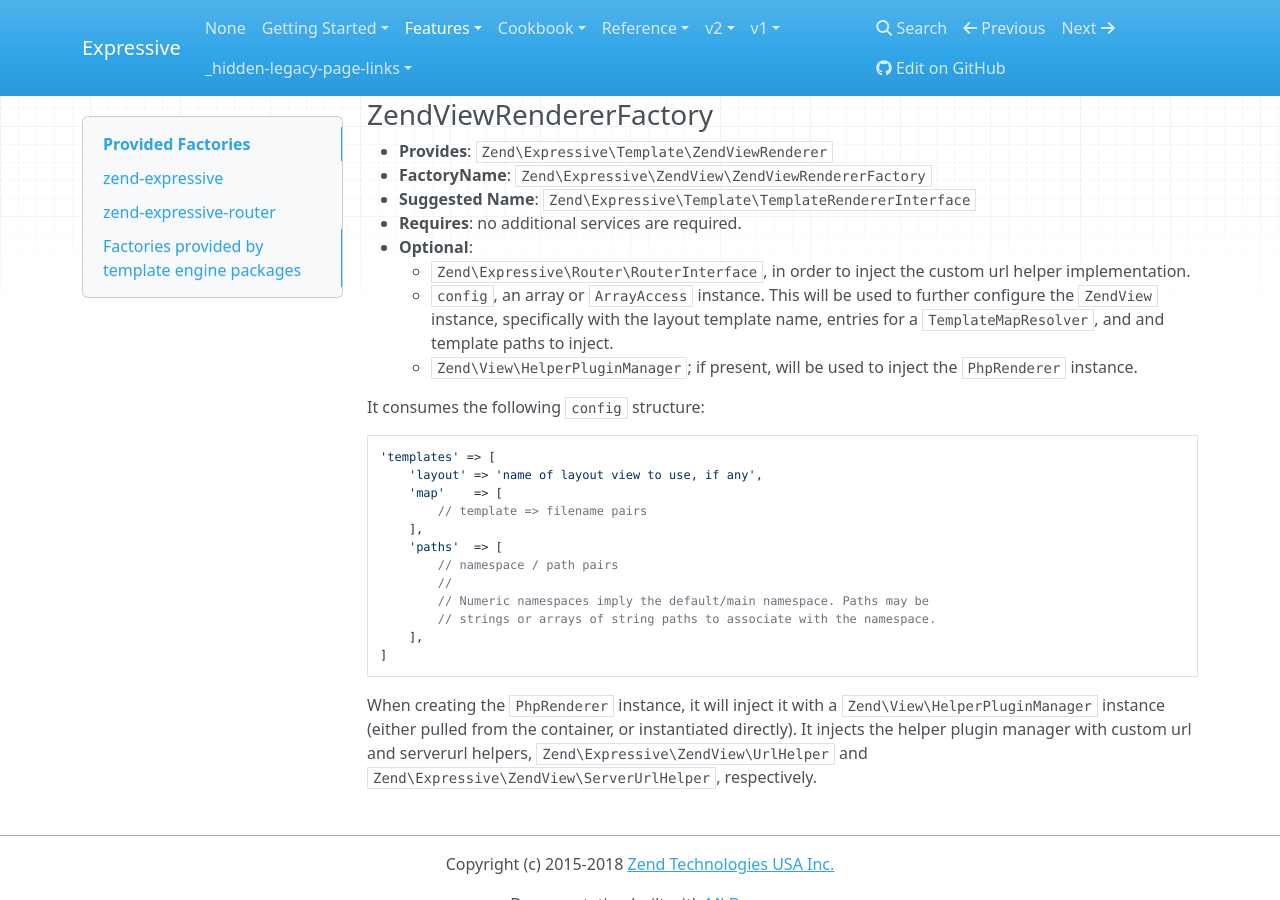
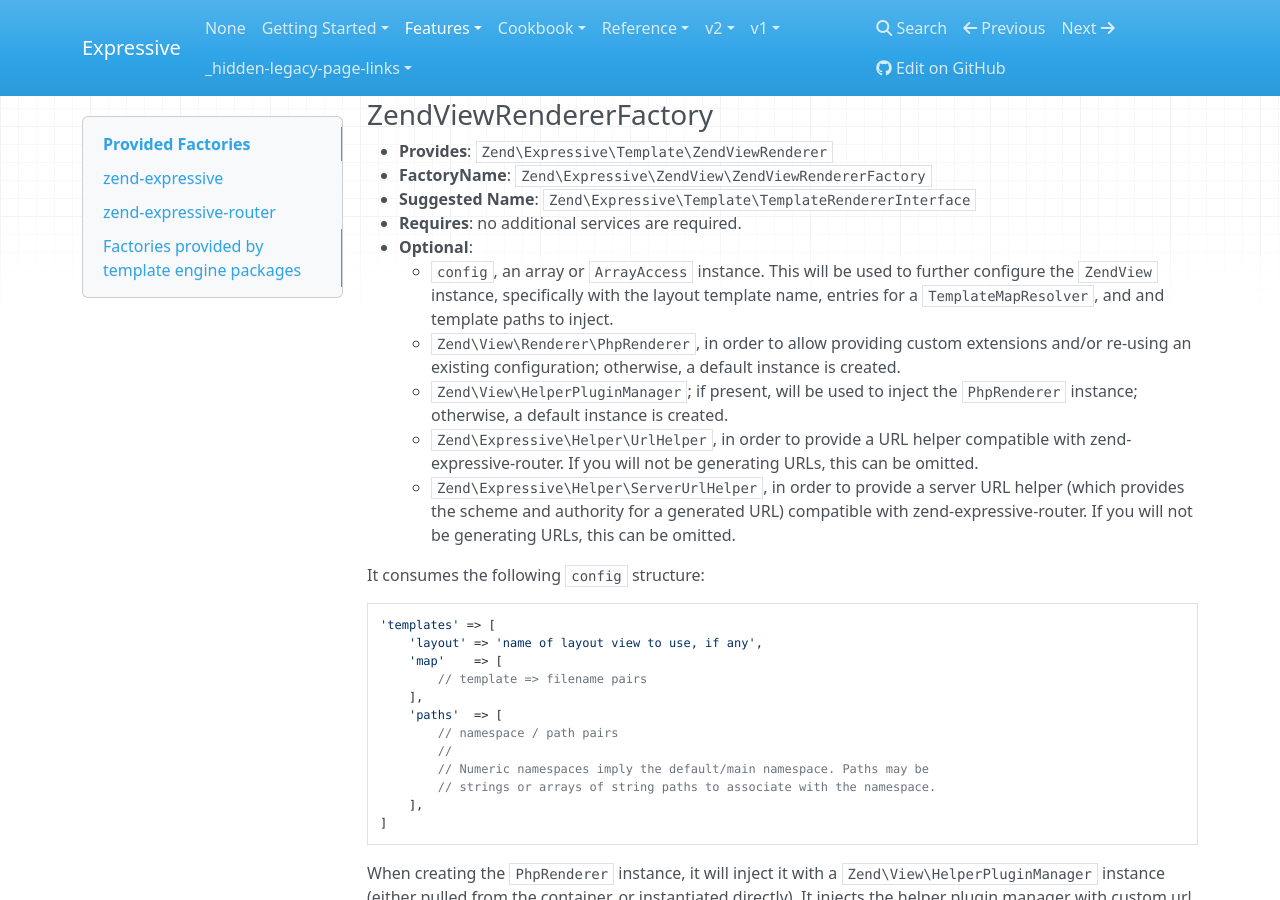
Before and after one commit to zendframework/zend-expressive, an MkDocs documentation site: the page built from docs/book/v3/features/container/factories.md, in a window 1280 px wide and 900 px high, scrolled down 8926 px. Built offline with MkDocs 1.6.1, drawn with Linux system fonts in a browser that asks for light colours; nearby versions of some CDN libraries; old or Windows-style settings are respelled for this version of MkDocs.

Commit message:
Ensure ZendViewRendererFactory entry is fully correct
Updates to mention PhpRenderer, UrlHelper, and ServerUrlHelper as
optional requirements, and removes RouterInterface from the list.

```diff
--- a/docs/book/v3/features/container/factories.md
+++ b/docs/book/v3/features/container/factories.md
@@ -459,14 +459,22 @@ the `TwigExtension` instance (assuming the router was found).
 - **Suggested Name**: `Zend\Expressive\Template\TemplateRendererInterface`
 - **Requires**: no additional services are required.
 - **Optional**:
-    - `Zend\Expressive\Router\RouterInterface`, in order to inject the custom
-      url helper implementation.
     - `config`, an array or `ArrayAccess` instance. This will be used to further
       configure the `ZendView` instance, specifically with the layout template
       name, entries for a `TemplateMapResolver`, and and template paths to
       inject.
+    - `Zend\View\Renderer\PhpRenderer`, in order to allow providing custom
+      extensions and/or re-using an existing configuration; otherwise, a default
+      instance is created.
     - `Zend\View\HelperPluginManager`; if present, will be used to inject the
-      `PhpRenderer` instance.
+      `PhpRenderer` instance; otherwise, a default instance is created.
+    - `Zend\Expressive\Helper\UrlHelper`, in order to provide a URL helper
+      compatible with zend-expressive-router. If you will not be generating
+      URLs, this can be omitted.
+    - `Zend\Expressive\Helper\ServerUrlHelper`, in order to provide a server URL
+      helper (which provides the scheme and authority for a generated URL)
+      compatible with zend-expressive-router. If you will not be generating
+      URLs, this can be omitted.
 
 It consumes the following `config` structure:
 
```
